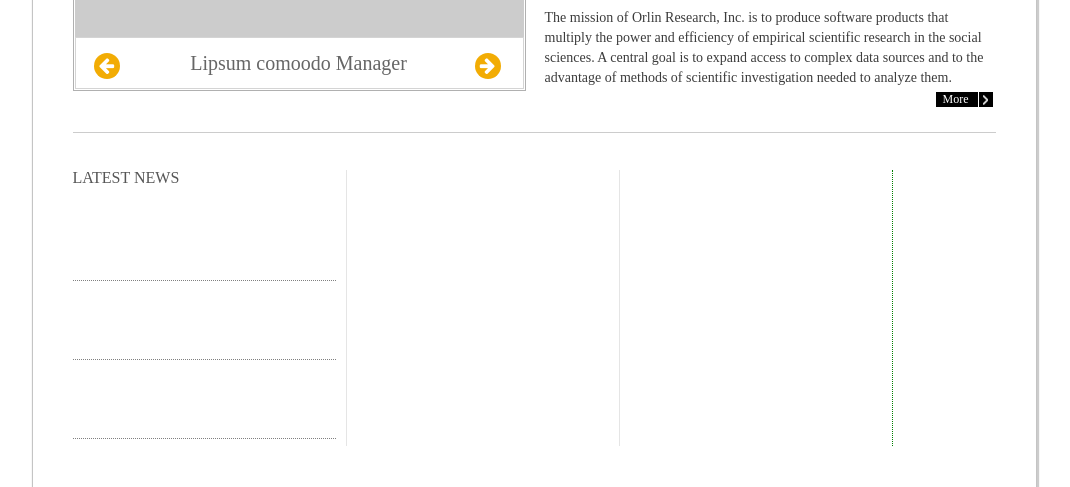
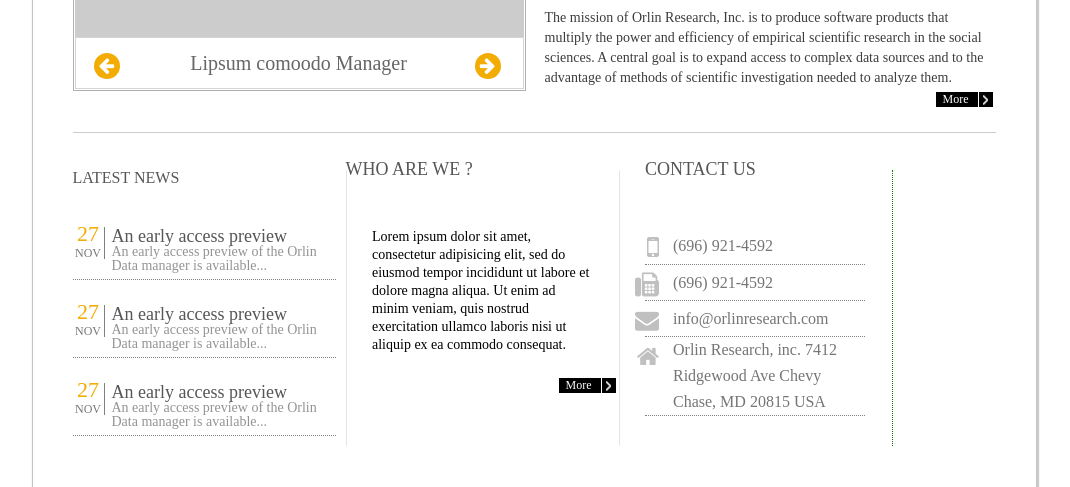
Before and after one commit to san-services-napky/TestsCss, a plain HTML site: page Homepage test/index.html in a window 1280 px wide. Shown: the part 465-952 px from the top of the page, without its empty margins (106-1176 px from the left). Drawn offline with Linux system fonts and the light colour scheme; placeholder pictures from the web are drawn by us.

Commit message:
contact us widget

```diff
--- a/Homepage test/assets/styles/master.css
+++ b/Homepage test/assets/styles/master.css
@@ -1,6 +1,7 @@
 
 * {
   position: relative;
+  font-family: serif;
 }
 
 section{
@@ -284,8 +285,123 @@ div {
 
 .news-container{
   display:block;
-  height: 79px;
+  height: 77px;
   width: 263px;
   border-bottom: 1px dotted grey;
+}
+
+.news-date {
+  width: 32px;
+  height: 32px;
+  border-right: 1px solid grey;
+  vertical-align: middle;
+  margin-top: 25px;
+  text-align: center;
+  line-height: 14px;
+}
+
+.news-date time{
+  color:#f2ac04;
+  font-size: 22px;
+}
+
+.news-date span{
+  color:#777777;
+  font-size: 12px;
+}
+
+.news-text{
+  width: 225px;
+  height: 58px;
+  margin-left: 3px;
+  margin-right: -5px;
+  margin-top: 25px;
+}
+
+.news-container p {
+  color: #939393;
+  font-size: 14px
+}
+
+.news-container h3 {
+  color: #565656;
+  font-size: 18px
+}
+
+/*-------------------------------------INFO WIDGET -------------------------------------*/
+
+.info-widget {
+  width: 265;
+  height: 205px;
+  margin: 0px auto;
+}
+
+.info-widget h2 {
+  position: relative;
+  top: -10px;
+  color: #565656;
+  font-size: 18px;
+  margin-bottom: 40px;
+}
+
+.info-widget p {
+  width: 220px;
+  margin: 0px auto;
+  font-size: 14px;
+  line-height: 18px;
 
 }
+
+/*-------------------------------------CONTACT INFO WIDGET -------------------------------------*/
+.contact-info-widget {
+  width: 220px;
+  height: 270px;
+  margin: 0px auto;
+}
+
+.contact-info-widget h2{
+  position: relative;
+  top: -10px;
+  color: #565656;
+  font-size: 18px;
+  margin-bottom: 40px;
+}
+
+.contact-content-row {
+  min-height:35px;
+  height: auto;
+  width: 100%;
+  border-bottom: 1px dotted grey;
+  color:#757575;
+  line-height: 35px;
+  font-size: 16px;
+
+}
+
+.contact-number {
+  font-size: 20px;
+}
+
+.contact-content-row i {
+  display: inline-block;
+  position: relative;
+  top: 5px;
+  right: 10px;
+  font-size: 24px;
+  color: #c0c0c0;
+}
+
+#phoneIcon{
+  font-size: 28px;
+}
+
+.text-container {
+  width: 175px;
+  height: auto;
+  line-height: 26px;
+}
+.image-container {
+  width: 24px;
+  height: auto;
+  text-align: right;
+}
--- a/Homepage test/index.html
+++ b/Homepage test/index.html
@@ -57,25 +57,71 @@
         <div class="inline-block widget-column">
             <div class="latest-news-widget">
                   <h2>LATEST NEWS</h2>
-                  <div class="news-container">
-
-                  </div>
-                  <div class="news-container">
-
-                  </div>
-                  <div class="news-container">
-
-                  </div>
+                  <ul >
+                    <li class="news-container">
+                        <a href="#">
+                                  <div class="news-date inline-block">
+                                  <time>27<br><span>NOV</span></time>
+                              </div>
+                              <div class="news-text inline-block">
+                                  <h3>An early access preview</h3>
+                                  <p> An early access preview of the Orlin Data manager is available...</p>
+                              </div>
+                        </a>
+                    </li>
+                    <li class="news-container">
+                        <a href="#">
+                                  <div class="news-date inline-block">
+                                  <time>27<br><span>NOV</span></time>
+                              </div>
+                              <div class="news-text inline-block">
+                                  <h3>An early access preview</h3>
+                                  <p> An early access preview of the Orlin Data manager is available...</p>
+                              </div>
+                        </a>
+                    </li>
+                    <li class="news-container">
+                        <a href="#">
+                            <div class="news-date inline-block">
+                              <time>27<br><span>NOV</span></time>
+                            </div>
+                            <div class="news-text inline-block">
+                              <h3>An early access preview</h3>
+                              <p> An early access preview of the Orlin Data manager is available...</p>
+                            </div>
+                        </a>
+                    </li>
+                  </ul>
             </div>
 
         </div>
 
         <div class="inline-block widget-column">
-
+            <div class="info-widget">
+                <h2>WHO ARE WE ?</h2>
+                <p>
+                  Lorem ipsum dolor sit amet, consectetur adipisicing elit,
+                  sed do eiusmod tempor incididunt ut labore et dolore magna aliqua.
+                  Ut enim ad minim veniam, quis nostrud exercitation ullamco laboris nisi ut aliquip ex ea commodo consequat.
+                  <div class="more-button">
+                      <div class="more-button-text inline-block"> More </div> <div class="more-button-arrow inline-block"></div>
+                  </div>
+                </p>
+            </div>
         </div>
 
         <div class="inline-block widget-column">
+            <div class="contact-info-widget">
+                  <h2>CONTACT US</h2>
+                  <ul>
 
+                    <li class="contact-content-row"> <div class="image-container inline-block"> <i class="fa fa-mobile" id="phoneIcon"></i> </div>  (696) 921-4592 </li>
+                    <li class="contact-content-row"> <div class="image-container inline-block"> <i class="fa fa-fax"></i> </div>  (696) 921-4592 </li>
+                    <li class="contact-content-row"> <div class="image-container inline-block"> <i class="fa fa-envelope"></i> </div>  info@orlinresearch.com </li>
+                    <li class="contact-content-row"> <div class="image-container inline-block"> <i class="fa fa-home"></i> </div> <div class="inline-block text-container"> Orlin Research, inc. 7412 Ridgewood Ave Chevy Chase, MD 20815 USA</div> </li>
+
+                  </ul>
+            </div>
         </div>
 
     </div>
```
